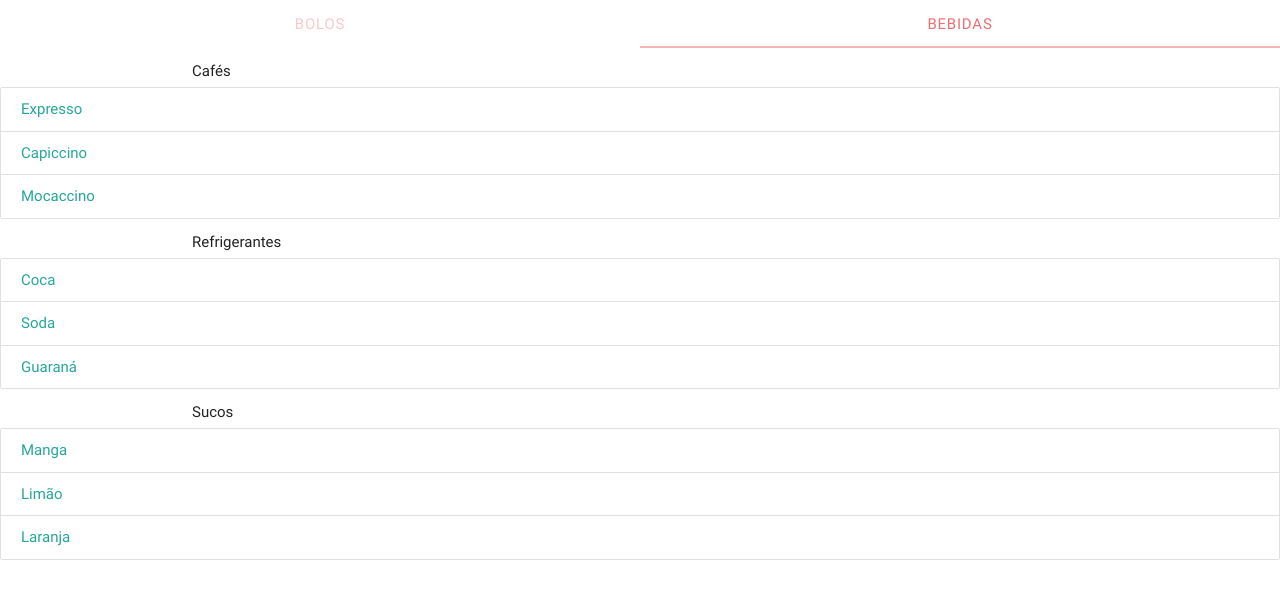
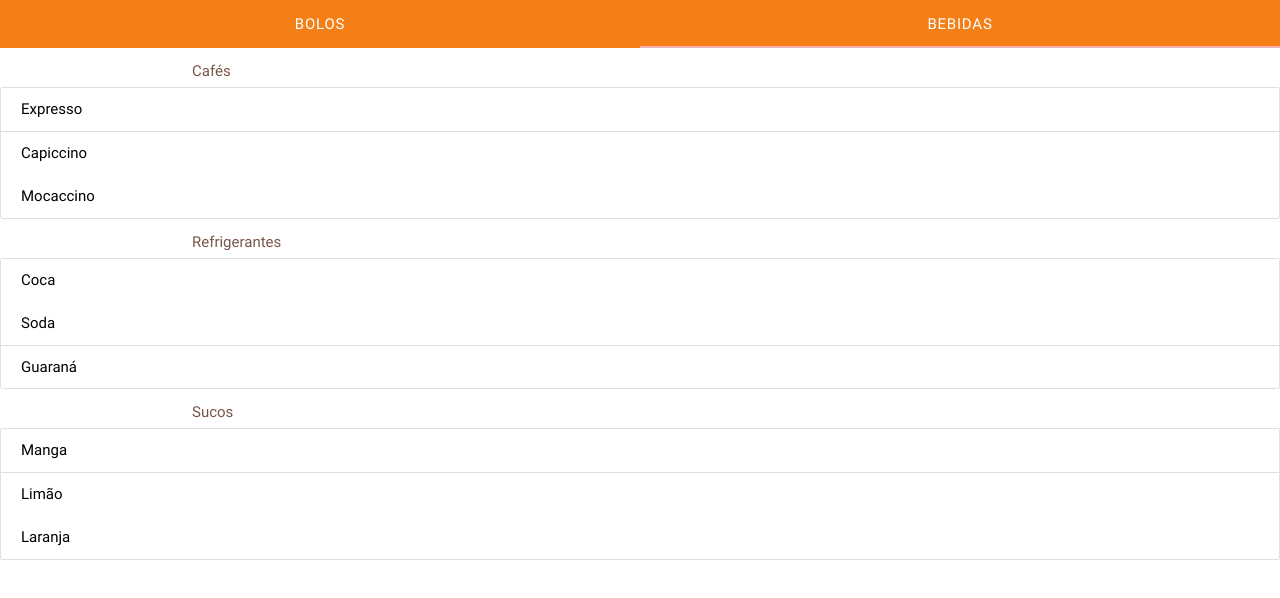
Before and after one commit to ValteirEleuterio/garconapp, a website: page www/index.html in a window 1280 px wide. Both pictures are taken after a click on the link "BEBIDAS". Drawn offline with Linux system fonts and the light colour scheme.

Commit message:
alterações

```diff
--- a/www/index.html
+++ b/www/index.html
@@ -9,49 +9,53 @@
 </head>
 <body>
 
-    <ul class="tabs">
-        <li class="tab"><a href="#bolos">Bolos</a></li>
-        <li class="tab"><a href="#bebidas">Bebidas</a></li>
+    <ul class="tabs yellow darken-4">
+        <li class="tab">
+            <a href="#bolos" class="white-text waves-effect waves-light">Bolos</a>
+        </li>
+        <li class="tab">
+            <a href="#bebidas" class="white-text waves-effect waves-light">Bebidas</a>
+        </li>
     </ul>
 
     <div id="bolos" class="section">
-        <h6 class="container">Fatia</h6>
+        <h6 class="container brown-text">Fatia</h6>
         <div class="collection">
-            <a class="collection-item">Só de Cenoura</a>
-            <a class="collection-item">Com Nutella</a>
-            <a class="collection-item">De Brigadeiro</a>
-            <a class="collection-item">Açucarado</a>
+            <a class="collection-item waves-effect black-text">Só de Cenoura</a>
+            <a class="collection-item waves-effect black-text">Com Nutella</a>
+            <a class="collection-item waves-effect black-text">De Brigadeiro</a>
+            <a class="collection-item waves-effect black-text">Açucarado</a>
         </div>
 
-        <h6 class="container">Inteiro</h6>
+        <h6 class="container brown-text">Inteiro</h6>
         <div class="collection">
-            <a class="collection-item">Só de Cenoura Inteiro</a>
-            <a class="collection-item">Com Nutella Inteiro</a>
-            <a class="collection-item">De Brigadeiro Inteiro</a>
-            <a class="collection-item">Açucarado Inteiro</a>
+            <a class="collection-item waves-effect black-text">Só de Cenoura Inteiro</a>
+            <a class="collection-item waves-effect black-text">Com Nutella Inteiro</a>
+            <a class="collection-item waves-effect black-text">De Brigadeiro Inteiro</a>
+            <a class="collection-item waves-effect black-text">Açucarado Inteiro</a>
         </div>
     </div>
 
     <div id="bebidas" class="section">
-        <h6 class="container">Cafés</h6>
+        <h6 class="container brown-text">Cafés</h6>
         <div class="collection">
-            <a class="collection-item">Expresso</a>
-            <a class="collection-item">Capiccino</a>
-            <a class="collection-item">Mocaccino</a>
+            <a class="collection-item waves-effect black-text">Expresso</a>
+            <a class="collection-item waves-effect black-text">Capiccino</a>
+            <a class="collection-item waves-effect black-text">Mocaccino</a>
         </div>
 
-        <h6 class="container">Refrigerantes</h6>
+        <h6 class="container brown-text">Refrigerantes</h6>
         <div class="collection">
-            <a class="collection-item">Coca</a>
-            <a class="collection-item">Soda</a>
-            <a class="collection-item">Guaraná</a>
+            <a class="collection-item waves-effect black-text">Coca</a>
+            <a class="collection-item waves-effect black-text">Soda</a>
+            <a class="collection-item waves-effect black-text">Guaraná</a>
         </div>
 
-        <h6 class="container">Sucos</h6>
+        <h6 class="container brown-text">Sucos</h6>
         <div class="collection">
-            <a class="collection-item">Manga</a>
-            <a class="collection-item">Limão</a>
-            <a class="collection-item">Laranja</a>
+            <a class="collection-item waves-effect black-text">Manga</a>
+            <a class="collection-item waves-effect black-text">Limão</a>
+            <a class="collection-item waves-effect black-text">Laranja</a>
         </div>
     </div>
 
```
